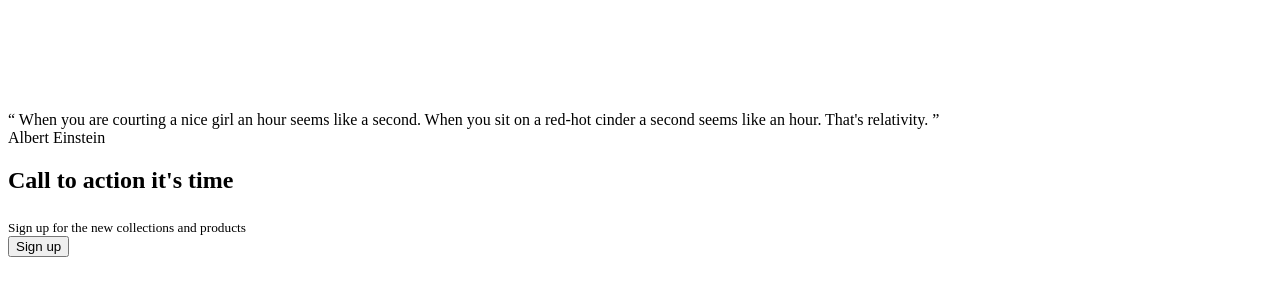
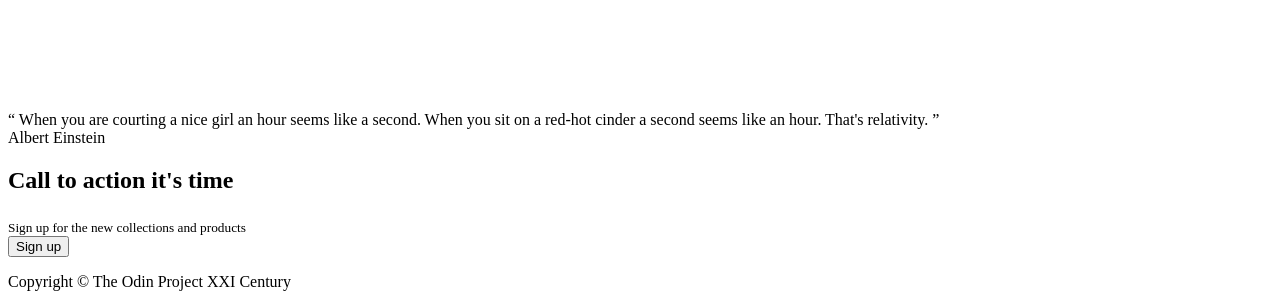
Before and after one commit to Shinichi23/japan-discovery, a plain HTML site: page index.html in a window 1280 px wide. Shown: the part 522-829 px from the top of the page. Before the commit the page ends 800 px from the top, so only its background shows below. Drawn offline with Linux system fonts and the light colour scheme.

Commit message:
in Progress

```diff
--- a/index.html
+++ b/index.html
@@ -88,7 +88,7 @@
         </div>
     </main>
     <footer>
-        <p></p>
+        <p>Copyright &copy; The Odin Project XXI Century</p>
     </footer>
 </body>
 </html>
```
